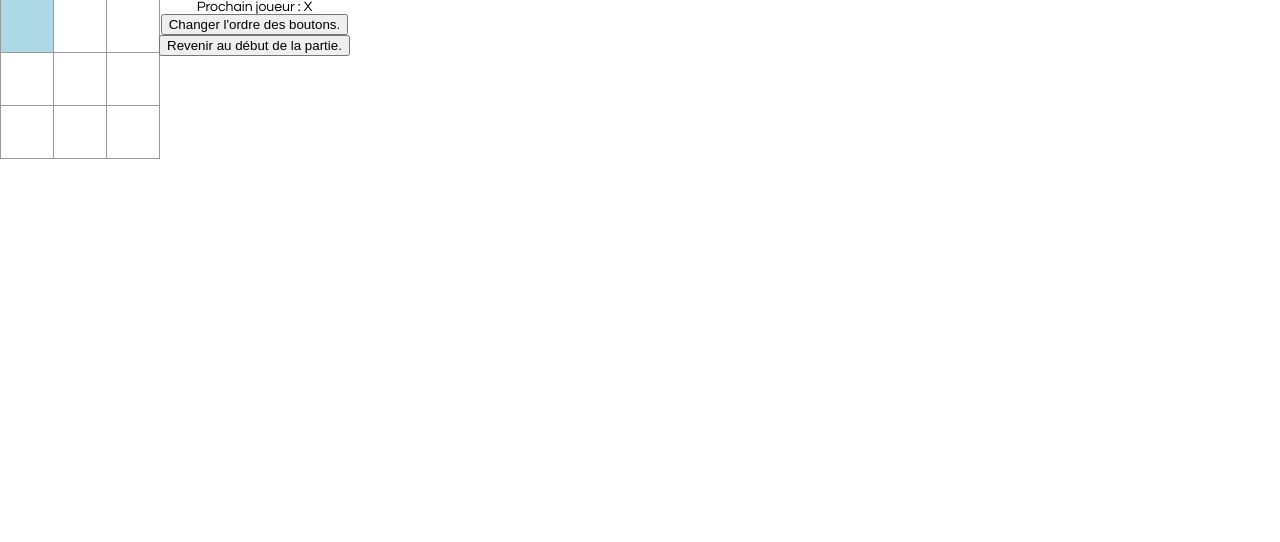
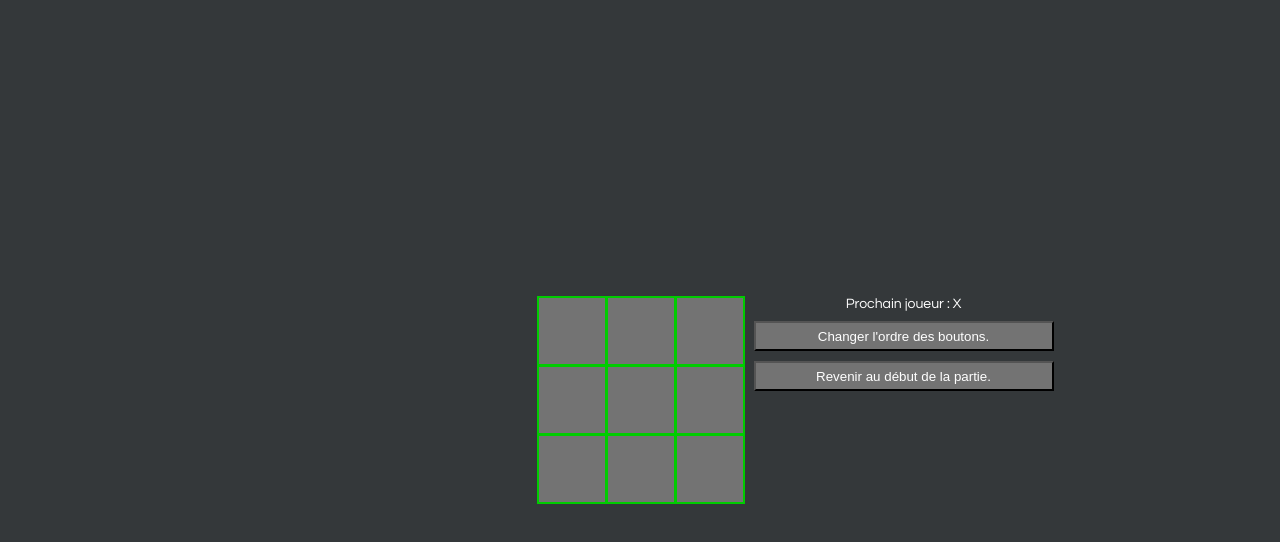
Before and after one commit to bryanmedica/tictactoe, a React app: page / in a window 1280 px wide. Built offline with nearby package versions, Linux system fonts and the light colour scheme.

Commit message:
:lipstick: Updated css

```diff
--- a/src/index.css
+++ b/src/index.css
@@ -6,6 +6,10 @@ body {
 	font: 14px "Century Gothic", Futura, sans-serif;
 	height: 100%;
 	margin: 0px;
+}
+
+#root {
+	background-color: #34383a;
 }
 
 ol, ul {
@@ -23,18 +27,20 @@ ol, ul {
 }
 
 .square {
-	background: #fff;
-	border: 1px solid #999;
+	background: #737373;
+	border-style: solid;
+	border-color: #00cc00;
 	float: left;
 	font-size: 40px;
 	font-weight: bold;
 	line-height: 54px;
-	height: 54px;
+	height: 70px;
 	margin-right: -1px;
 	margin-top: -1px;
 	padding: 0;
 	text-align: center;
-	width: 54px;
+	width: 70px;
+	color: white;
 }
 
 .square:focus {
@@ -42,15 +48,15 @@ ol, ul {
 }
 
 .square:hover {
-	background-color: lightblue;
+	border-width: 3px;
 }
 
 .played:hover, .empty:hover {
-	background-color: white;
+	border-width: 1px;
 }
 
 .winner:hover {
-	background-color: green;
+	border-width: 4px;
 }
 
 .kbd-navigation .square:focus {
@@ -58,26 +64,45 @@ ol, ul {
 }
 
 .game {
-	display: flex;
-	flex-direction: row;
+	position: relative;
+	top: calc(50% - 103px);
+	text-align: center;
 }
 
 .game-info {
+	position: absolute;
+	display: inline-block;
+	top: 0px;
+	padding-left: 10px;
+	height: 207px;
+	width: 300px;
+	overflow: auto;
+	color: #ffffff;
 }
 
 .game-board {
+	display: inline-block;
 }
 
 .winner {
-	background-color: green;
+	background-color: #00cc00;
+	border-width: 4px;
 }
 
 #root {
 	position: relative;
 	height: 100%;
-	text-align: center;
 }
 
 .moves {
-	display: block;
+	display: inline-block;
+	width: 100%;
+	height: 30px;
+	background-color: #737373;
+	margin-top: 10px;
+	color: white;
 }
+
+.moves:hover {
+	border-width: 3px;
+}
--- a/src/index.js
+++ b/src/index.js
@@ -133,7 +133,7 @@ class Game extends React.Component {
 				</div>
 				<div className="game-info">
 					<div>{status}</div>
-					<button onClick={() => this.reverseOrder()}>Changer l'ordre des boutons.</button>
+					<button className="moves" onClick={() => this.reverseOrder()}>Changer l'ordre des boutons.</button>
 					{moves}
 				</div>
 			</div>
```
